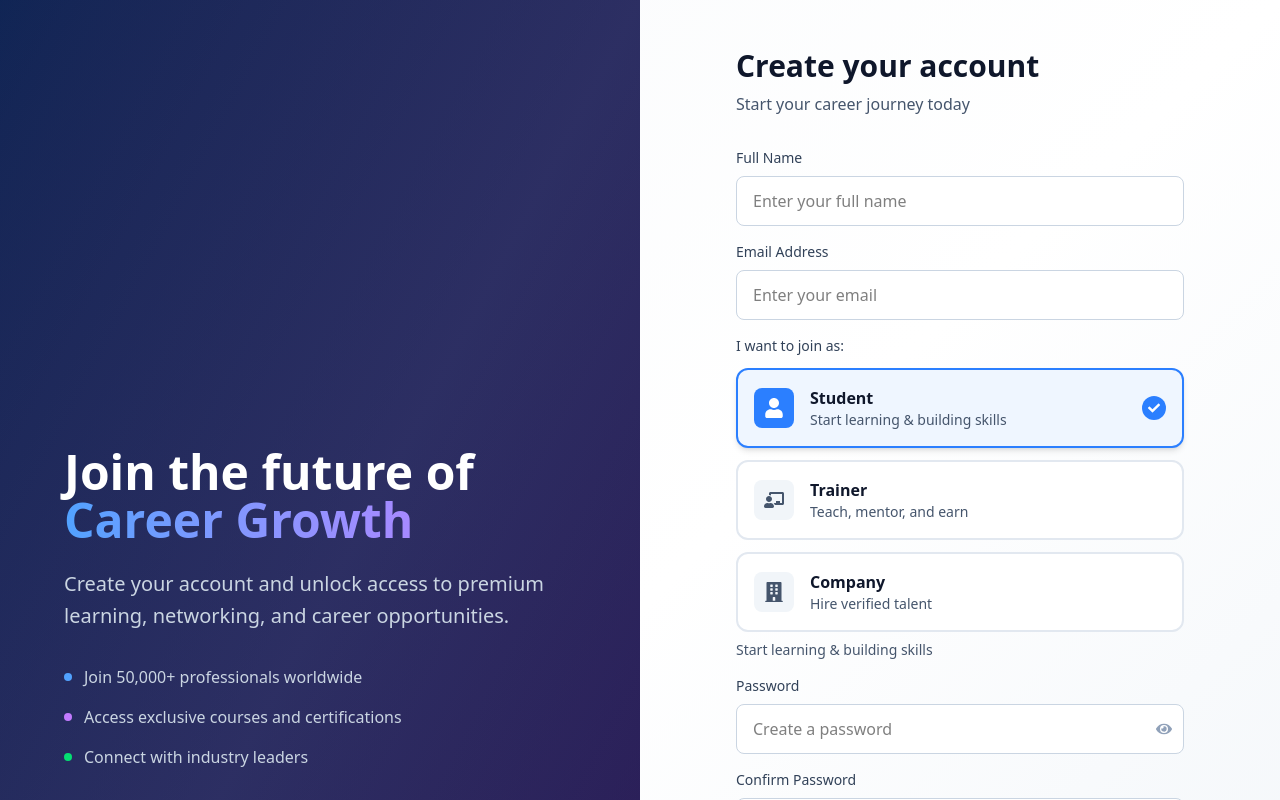
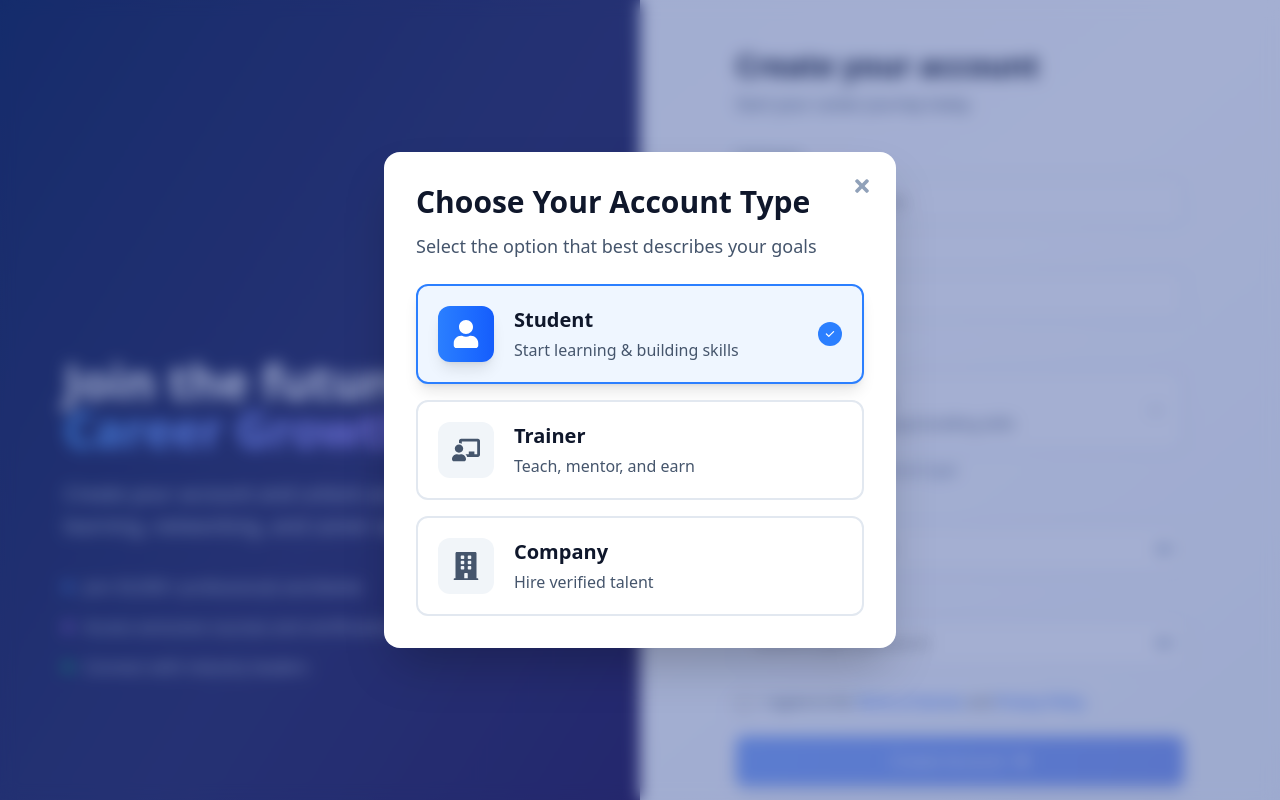
Before and after one commit to valyntixaisolution-gif/AscendCareer, a React app in the folder frontend/: page /register in a window 1280 px wide. Shown: the top 800 px of the page. Built offline with nearby package versions, Linux system fonts and the light colour scheme; no server answers; the HTML template or start-up script is replaced by a standard one.

Commit message:
account type model components

```diff
--- a/frontend/src/auth/Register.jsx
+++ b/frontend/src/auth/Register.jsx
@@ -3,6 +3,7 @@ import { Link, useNavigate } from 'react-router-dom';
 import { motion } from 'framer-motion';
 import { FaGoogle, FaLinkedin, FaEye, FaEyeSlash, FaArrowRight, FaUser, FaChalkboardTeacher, FaBuilding, FaCheck } from 'react-icons/fa';
 import { useAuth } from '../context/AuthContext';
+import AccountTypeModal from '../components/common/AccountTypeModal';
 
 const Register = () => {
   const [formData, setFormData] = useState({
@@ -20,6 +21,7 @@ const Register = () => {
   const [error, setError] = useState('');
   const [loading, setLoading] = useState(false);
   const [fieldErrors, setFieldErrors] = useState({});
+  const [showRoleModal, setShowRoleModal] = useState(true);
 
   const { register } = useAuth();
   const navigate = useNavigate();
@@ -156,9 +158,14 @@ const Register = () => {
     }
   };
 
-  const getRoleHelperText = () => {
+  const handleRoleSelect = (roleValue) => {
+    setFormData(prev => ({ ...prev, role: roleValue }));
+    setShowRoleModal(false);
+  };
+
+  const getRoleInfo = () => {
     const selectedRole = roles.find(role => role.value === formData.role);
-    return selectedRole ? selectedRole.description : '';
+    return selectedRole || roles[0];
   };
 
   return (
@@ -302,54 +309,42 @@ const Register = () => {
 
                 <div>
                   <label className="block text-sm font-medium text-slate-700 mb-3">
-                    I want to join as:
+                    Account Type
                   </label>
-                  <div className="grid grid-cols-1 gap-3">
-                    {roles.map((role) => {
-                      const IconComponent = role.icon;
-                      return (
-                        <motion.label
-                          key={role.value}
+                  <motion.button
+                    type="button"
                     whileHover={{ scale: 1.02 }}
                     whileTap={{ scale: 0.98 }}
-                          className={`relative border-2 rounded-xl p-4 cursor-pointer transition-all duration-200 ${
-                            formData.role === role.value
-                              ? `border-${role.color}-500 bg-${role.color}-50 shadow-md`
-                              : 'border-slate-200 hover:border-slate-300 bg-white'
-                          }`}
+                    onClick={() => setShowRoleModal(true)}
+                    className="w-full p-4 border-2 border-slate-200 rounded-xl bg-white hover:border-slate-300 hover:shadow-md transition-all duration-200 text-left"
                   >
-                          <input
-                            type="radio"
-                            name="role"
-                            value={role.value}
-                            checked={formData.role === role.value}
-                            onChange={handleChange}
-                            className="sr-only"
-                          />
                     <div className="flex items-center">
-                            <div className={`w-10 h-10 rounded-lg flex items-center justify-center mr-4 ${
-                              formData.role === role.value
-                                ? `bg-${role.color}-500 text-white`
-                                : 'bg-slate-100 text-slate-600'
-                            }`}>
-                              <IconComponent className="w-5 h-5" />
+                      {(() => {
+                        const roleInfo = getRoleInfo();
+                        const IconComponent = roleInfo.icon;
+                        return (
+                          <div className={`w-12 h-12 rounded-xl flex items-center justify-center mr-4 bg-gradient-to-r ${roleInfo.gradient} text-white shadow-lg`}>
+                            <IconComponent className="w-6 h-6" />
                           </div>
+                        );
+                      })()}
                       <div className="flex-1">
-                              <div className="font-semibold text-slate-900">{role.label}</div>
-                              <div className="text-sm text-slate-600">{role.description}</div>
+                        <h3 className="font-semibold text-slate-900 text-lg">
+                          {getRoleInfo().label}
+                        </h3>
+                        <p className="text-slate-600 text-sm">
+                          {getRoleInfo().description}
+                        </p>
                       </div>
-                            {formData.role === role.value && (
-                              <div className={`w-6 h-6 rounded-full bg-${role.color}-500 flex items-center justify-center`}>
-                                <FaCheck className="w-3 h-3 text-white" />
+                      <div className="text-slate-400">
+                        <svg className="w-5 h-5" fill="none" stroke="currentColor" viewBox="0 0 24 24">
+                          <path strokeLinecap="round" strokeLinejoin="round" strokeWidth={2} d="M19 9l-7 7-7-7" />
+                        </svg>
                       </div>
-                            )}
                     </div>
-                        </motion.label>
-                      );
-                    })}
-                  </div>
-                  <p className="mt-2 text-sm text-slate-600">
-                    {getRoleHelperText()}
+                  </motion.button>
+                  <p className="mt-2 text-sm text-slate-500">
+                    Click to change your account type
                   </p>
                 </div>
 
@@ -518,6 +513,14 @@ const Register = () => {
           </motion.div>
         </div>
       </div>
+
+      {/* Account Type Modal */}
+      <AccountTypeModal
+        isOpen={showRoleModal}
+        onClose={() => setShowRoleModal(false)}
+        onSelect={handleRoleSelect}
+        selectedRole={formData.role}
+      />
     </div>
   );
 };
--- /dev/null
+++ b/frontend/src/components/common/AccountTypeModal.jsx
@@ -0,0 +1,152 @@
+import { motion, AnimatePresence } from 'framer-motion';
+import { FaUser, FaChalkboardTeacher, FaBuilding, FaTimes } from 'react-icons/fa';
+import { useEffect } from 'react';
+
+const AccountTypeModal = ({ isOpen, onClose, onSelect, selectedRole }) => {
+  // Block scroll when modal is open
+  useEffect(() => {
+    if (isOpen) {
+      document.body.style.overflow = 'hidden';
+    } else {
+      document.body.style.overflow = 'unset';
+    }
+
+    return () => {
+      document.body.style.overflow = 'unset';
+    };
+  }, [isOpen]);
+  const roles = [
+    {
+      value: 'student',
+      label: 'Student',
+      description: 'Start learning & building skills',
+      icon: FaUser,
+      color: 'blue',
+      gradient: 'from-blue-500 to-blue-600'
+    },
+    {
+      value: 'trainer',
+      label: 'Trainer',
+      description: 'Teach, mentor, and earn',
+      icon: FaChalkboardTeacher,
+      color: 'green',
+      gradient: 'from-green-500 to-green-600'
+    },
+    {
+      value: 'company',
+      label: 'Company',
+      description: 'Hire verified talent',
+      icon: FaBuilding,
+      color: 'purple',
+      gradient: 'from-purple-500 to-purple-600'
+    }
+  ];
+
+  const handleSelect = (roleValue) => {
+    onSelect(roleValue);
+    onClose();
+  };
+
+  const handleBackdropClick = (e) => {
+    if (e.target === e.currentTarget) {
+      onClose();
+    }
+  };
+
+  return (
+    <AnimatePresence>
+      {isOpen && (
+        <motion.div
+          initial={{ opacity: 0 }}
+          animate={{ opacity: 1 }}
+          exit={{ opacity: 0 }}
+          className="fixed inset-0 z-50 flex items-center justify-center p-4"
+          onClick={handleBackdropClick}
+        >
+          {/* Backdrop */}
+          <div className="absolute inset-0 bg-blue-900/40 backdrop-blur-sm" />
+
+          {/* Modal */}
+          <motion.div
+            initial={{ opacity: 0, scale: 0.9, y: -20 }}
+            animate={{ opacity: 1, scale: 1, y: 0 }}
+            exit={{ opacity: 0, scale: 0.9, y: -20 }}
+            transition={{ type: "spring", duration: 0.5 }}
+            className="relative bg-white rounded-2xl shadow-2xl max-w-lg w-full mx-4 overflow-hidden"
+          >
+            {/* Close Button */}
+            <button
+              onClick={onClose}
+              className="absolute top-4 right-4 z-10 p-2 text-slate-400 hover:text-slate-600 hover:bg-slate-100 rounded-full transition-all duration-200"
+            >
+              <FaTimes className="w-5 h-5" />
+            </button>
+
+            {/* Header */}
+            <div className="px-8 pt-8 pb-6">
+              <h2 className="text-3xl font-bold text-slate-900 mb-3">
+                Choose Your Account Type
+              </h2>
+              <p className="text-lg text-slate-600">
+                Select the option that best describes your goals
+              </p>
+            </div>
+
+            {/* Options */}
+            <div className="px-8 pb-8 space-y-4">
+              {roles.map((role) => {
+                const IconComponent = role.icon;
+                const isSelected = selectedRole === role.value;
+
+                return (
+                  <motion.button
+                    key={role.value}
+                    whileHover={{ scale: 1.02, y: -2 }}
+                    whileTap={{ scale: 0.98 }}
+                    onClick={() => handleSelect(role.value)}
+                    className={`w-full p-5 rounded-xl border-2 transition-all duration-300 text-left ${
+                      isSelected
+                        ? `border-${role.color}-500 bg-${role.color}-50 shadow-lg`
+                        : 'border-slate-200 hover:border-slate-300 hover:shadow-md bg-white'
+                    }`}
+                  >
+                    <div className="flex items-center">
+                      <div className={`w-14 h-14 rounded-xl flex items-center justify-center mr-5 ${
+                        isSelected
+                          ? `bg-gradient-to-r ${role.gradient} text-white shadow-lg`
+                          : 'bg-slate-100 text-slate-600'
+                      }`}>
+                        <IconComponent className="w-7 h-7" />
+                      </div>
+                      <div className="flex-1">
+                        <h3 className="font-semibold text-slate-900 text-xl mb-1">
+                          {role.label}
+                        </h3>
+                        <p className="text-slate-600 text-base">
+                          {role.description}
+                        </p>
+                      </div>
+                      {isSelected && (
+                        <motion.div
+                          initial={{ scale: 0 }}
+                          animate={{ scale: 1 }}
+                          className={`w-6 h-6 rounded-full bg-${role.color}-500 flex items-center justify-center`}
+                        >
+                          <svg className="w-3 h-3 text-white" fill="currentColor" viewBox="0 0 20 20">
+                            <path fillRule="evenodd" d="M16.707 5.293a1 1 0 010 1.414l-8 8a1 1 0 01-1.414 0l-4-4a1 1 0 011.414-1.414L8 12.586l7.293-7.293a1 1 0 011.414 0z" clipRule="evenodd" />
+                          </svg>
+                        </motion.div>
+                      )}
+                    </div>
+                  </motion.button>
+                );
+              })}
+            </div>
+          </motion.div>
+        </motion.div>
+      )}
+    </AnimatePresence>
+  );
+};
+
+export default AccountTypeModal;
```
Lines whose indentation alone changed are shown as unchanged.
